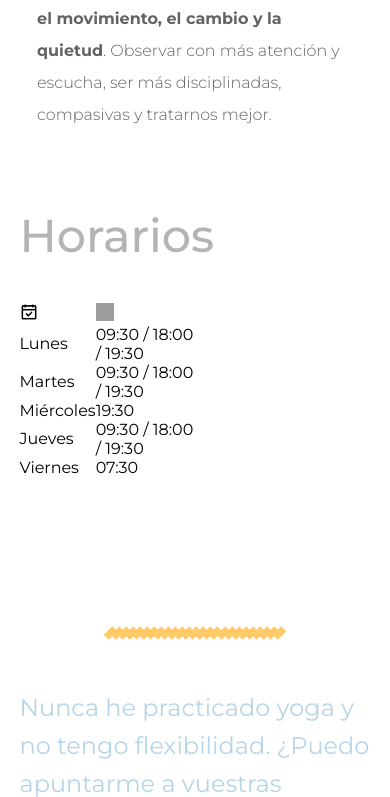
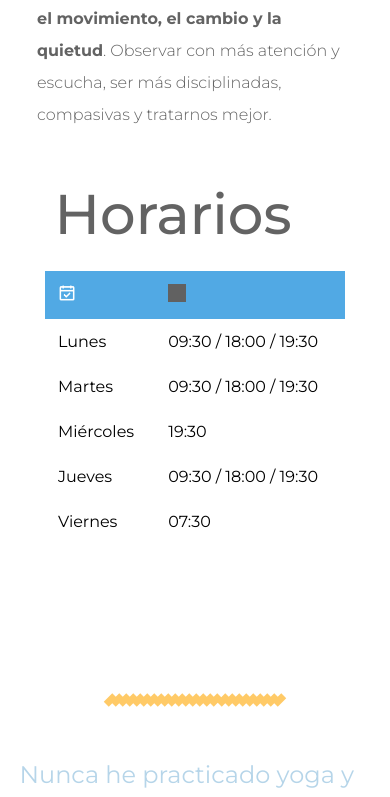
Before and after one commit to menudopaio/mesmillorx, a Flask app: page /clases-de-yoga/ in a window 390 px wide. Shown: the part 4971-5768 px from the top of the page. Run offline with Flask 3, Linux system fonts and the light colour scheme; grey boxes are pictures that could not be loaded.

Commit message:
Clases de yoga terminada

```diff
--- a/static/styles.css
+++ b/static/styles.css
@@ -284,21 +284,27 @@
 
 .horarios .titulo-seccion {
     margin-top: 40px;
-    font-size: 46px;
-    font-weight: 500;
+    font-size: var(--titulos-fs);
+    font-weight: var(--titulos-fw);
+    color: var(--gris2);
 }
 .horarios table {
+    min-width: 470px;
     width: 50%;
     height: auto;
     border-collapse: collapse;
 }
 .horarios th, .horarios td {
     text-align: left;
+    padding: 13px;
+}
+.horarios thead tr th {
+    background-color: var(--color1);
 }
 .horarios th img {
     width: 18px;
     height: 18px;
-    /* filter: invert(1); */
+    filter: invert(1);
 }
 .bold {
     font-size: 16px;
@@ -518,6 +524,17 @@
         margin: 13px auto;
         padding: 0;
     }
+    .horarios .titulo-seccion {
+        width: 80%;
+        margin: 11px auto;
+    }
+    .horarios table {
+        min-width: 300px;
+        width: 80%;
+        height: auto;
+        border-collapse: collapse;
+        margin: 0 auto;
+    }
     button {
         padding: 12px 16px;
         border: none;
--- a/templates/clases-de-yoga.html
+++ b/templates/clases-de-yoga.html
@@ -67,7 +67,7 @@
         </section>
         <section class="horarios">
             <h2 class="titulo-seccion">Horarios</h2>
-            <table class="general-text">
+            <table>
                 <thead>
                     <tr>
                         <th><img src="{{ baseUri }}./static/images/dia.png" alt="Dia"></th>
```
